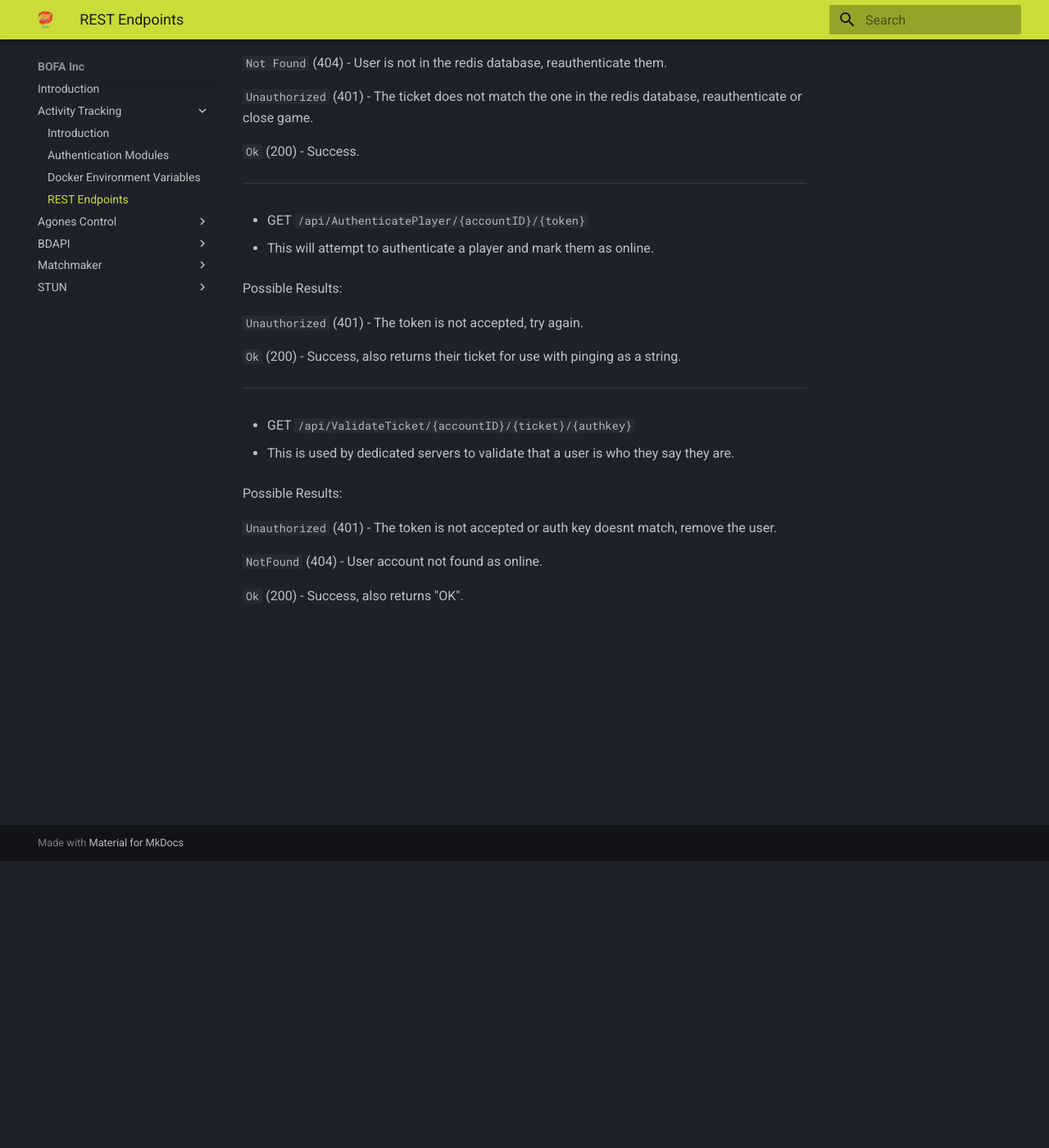
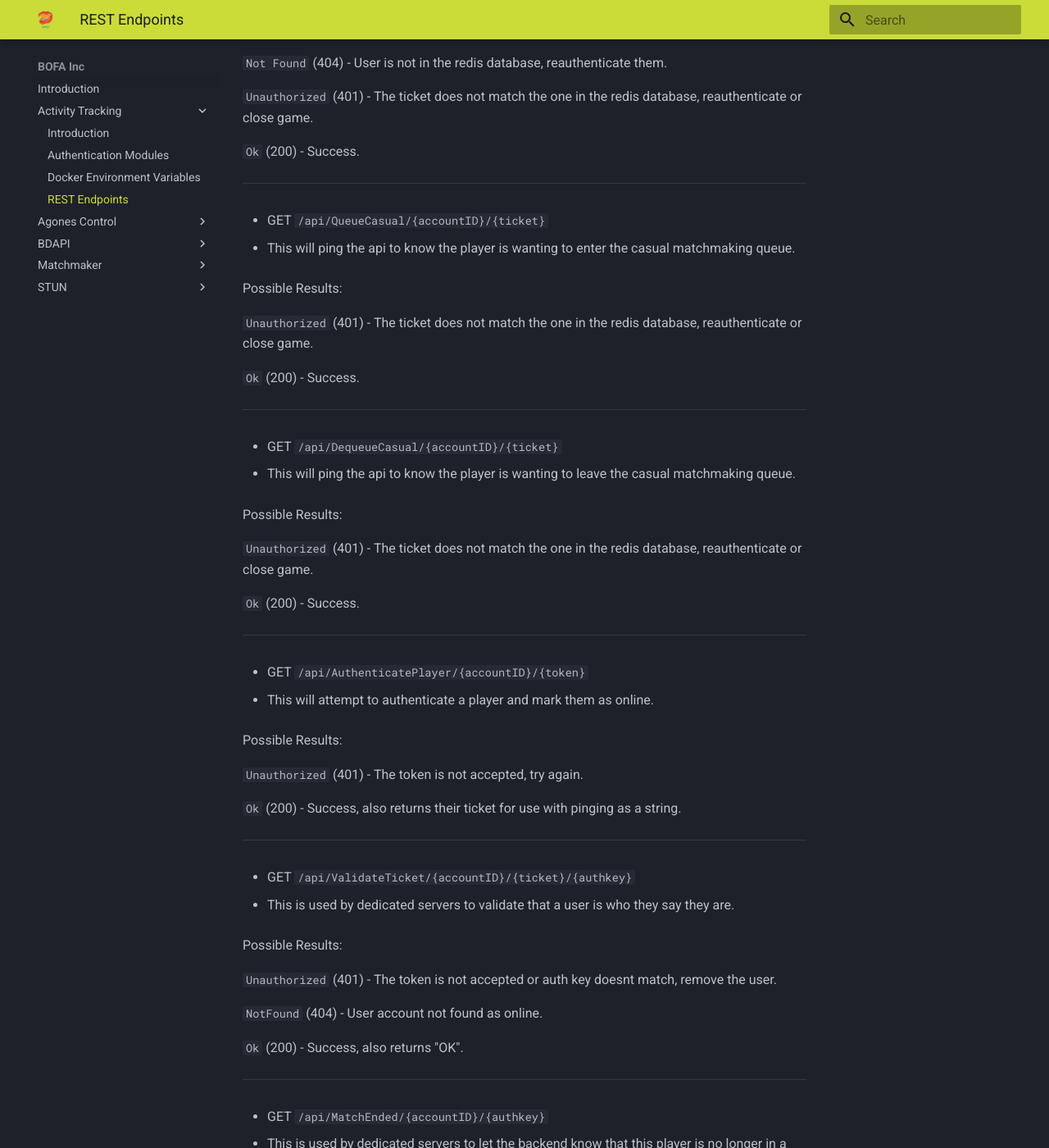
Before and after one commit to Big-Dream-Studios/Big-Dream-Studios.github.io, an MkDocs documentation site: the page built from docs/Activity Tracking/endpoints.md, in a window 1280 px wide and 1400 px high, scrolled down 350 px. Shown: the whole window at 82% size. Built offline with MkDocs 1.6.1 and Material for MkDocs 9.7.7, drawn with Linux system fonts in a browser that asks for light colours; some of the changed text lies outside the part shown.

Commit message:
Update endpoints.md

```diff
--- a/docs/Activity Tracking/endpoints.md
+++ b/docs/Activity Tracking/endpoints.md
@@ -11,6 +11,30 @@ The endpoints for the player activity tracking library are:
 Possible Results:
 
 `Not Found` (404) - User is not in the redis database, reauthenticate them.
+
+`Unauthorized` (401) - The ticket does not match the one in the redis database, reauthenticate or close game.
+
+`Ok` (200) - Success.
+
+--------------
+
+* GET `/api/QueueCasual/{accountID}/{ticket}`
+
+ - This will ping the api to know the player is wanting to enter the casual matchmaking queue.
+
+Possible Results:
+
+`Unauthorized` (401) - The ticket does not match the one in the redis database, reauthenticate or close game.
+
+`Ok` (200) - Success.
+
+--------------
+
+* GET `/api/DequeueCasual/{accountID}/{ticket}`
+
+ - This will ping the api to know the player is wanting to leave the casual matchmaking queue.
+
+Possible Results:
 
 `Unauthorized` (401) - The ticket does not match the one in the redis database, reauthenticate or close game.
 
@@ -41,3 +65,17 @@ Possible Results:
 `NotFound` (404) - User account not found as online.
 
 `Ok` (200) - Success, also returns "OK".
+
+--------------
+
+* GET `/api/MatchEnded/{accountID}/{authkey}`
+
+ - This is used by dedicated servers to let the backend know that this player is no longer in a match.
+
+Possible Results:
+
+`Unauthorized` (401) - The token is not accepted or auth key doesnt match, remove the user.
+
+`NotFound` (404) - User account not found as online.
+
+`Ok` (200) - Success, also returns "OK".
```
